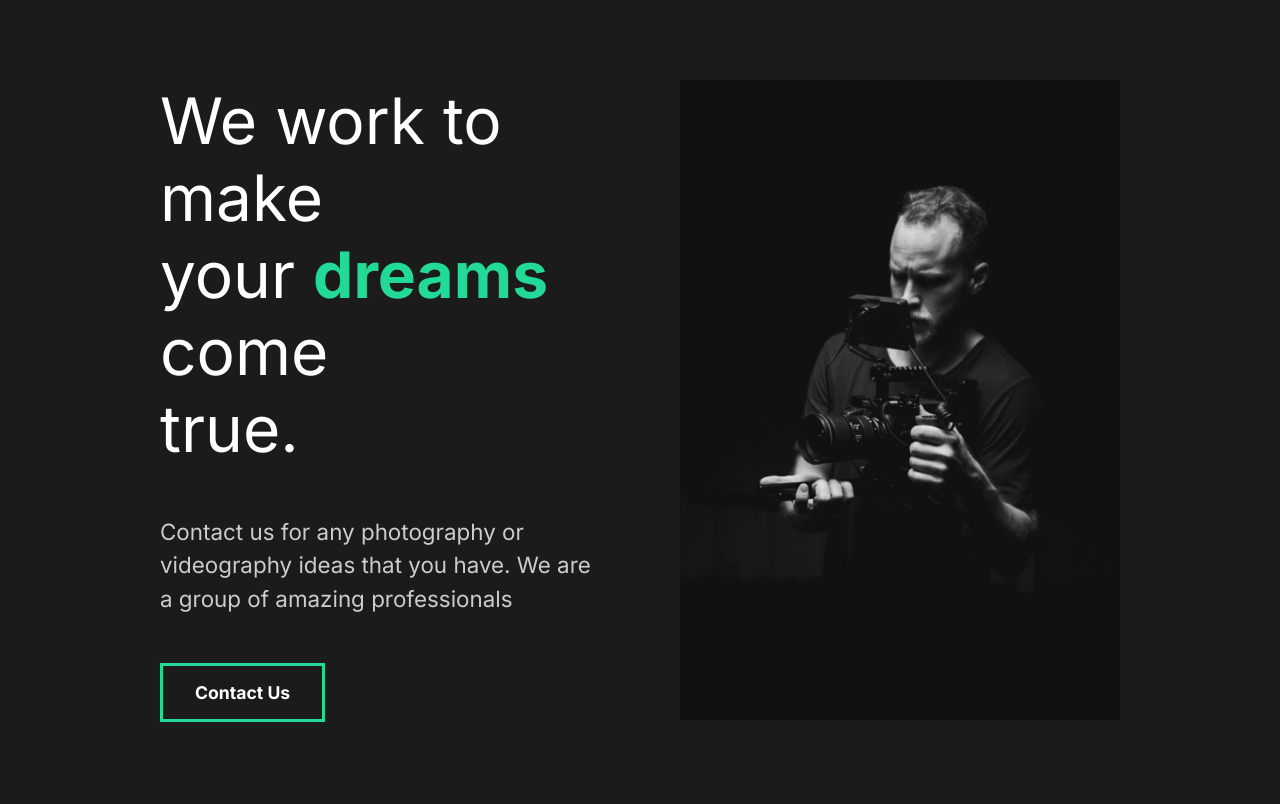
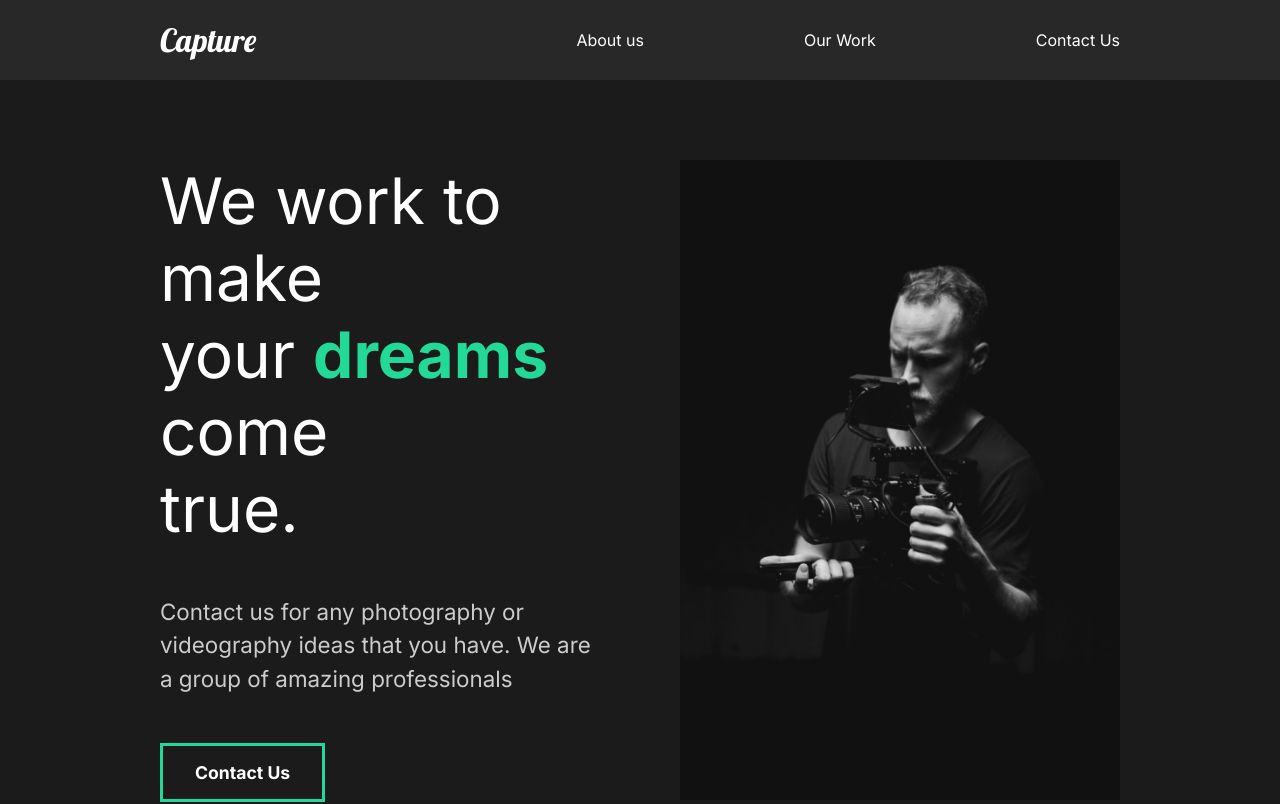
Before and after one commit to Micosilent/react-filmportfolio, a React (Create React App) app: page / in a window 1280 px wide. Shown: the top 804 px of the page. Built offline with nearby package versions, Linux system fonts and the light colour scheme.

Commit message:
Added Nav

```diff
--- a/src/App.js
+++ b/src/App.js
@@ -3,11 +3,13 @@
 import GlobalStyle from "./components/GlobalStyle";
 //import pages
 import AboutUs from "./pages/AboutUs";
+import Nav from "./components/Nav";
 
 function App() {
   return (
     <div className="App">
       <GlobalStyle />
+      <Nav />
       <AboutUs />
     </div>
   );
--- /dev/null
+++ b/src/components/Nav.js
@@ -0,0 +1,54 @@
+import React from "react";
+import styled from "styled-components";
+
+const Nav = () => {
+  return (
+    <StyledNav>
+      <h1>
+        <a id="logo" href="#">
+          Capture
+        </a>
+      </h1>
+      <ul>
+        <li>
+          <a href="#">About us</a>
+        </li>
+        <li>
+          <a href="#">Our Work</a>
+        </li>
+        <li>
+          <a href="#">Contact Us</a>
+        </li>
+      </ul>
+    </StyledNav>
+  );
+};
+
+const StyledNav = styled.nav`
+  min-height: 10vh;
+  display: flex;
+  margin: auto;
+  justify-content: space-between;
+  align-items: center;
+  padding: 1rem 10rem;
+  background-color: #282828;
+  a {
+    color: white;
+    text-decoration: none;
+  }
+  ul {
+    display: flex;
+    list-style: none;
+  }
+  li {
+    padding-left: 10rem;
+    position: relative;
+  }
+  #logo {
+    font-size: 2rem;
+    font-family: "lobster", cursive;
+    font-weight: lighter;
+  }
+`;
+
+export default Nav;
```
